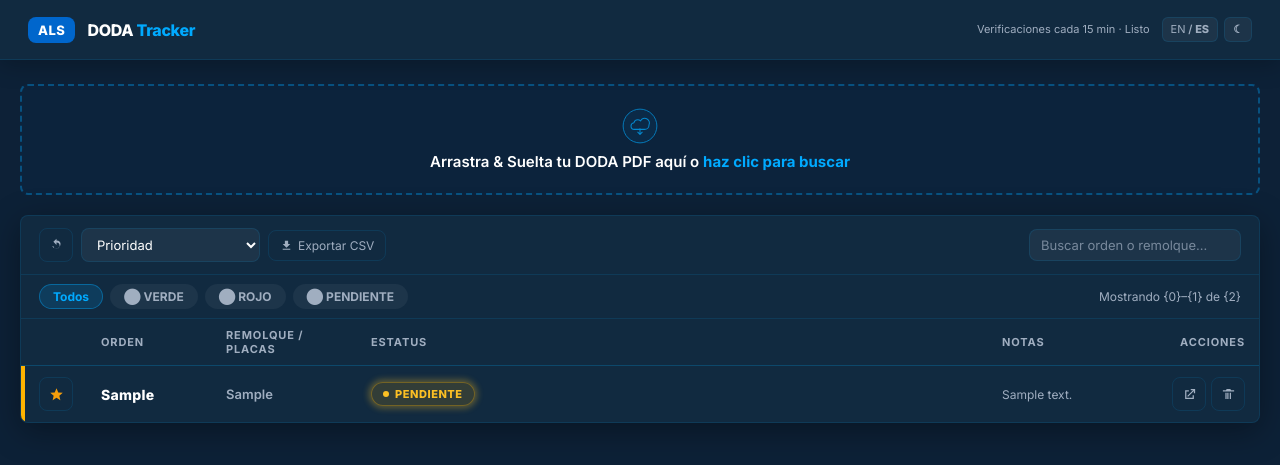
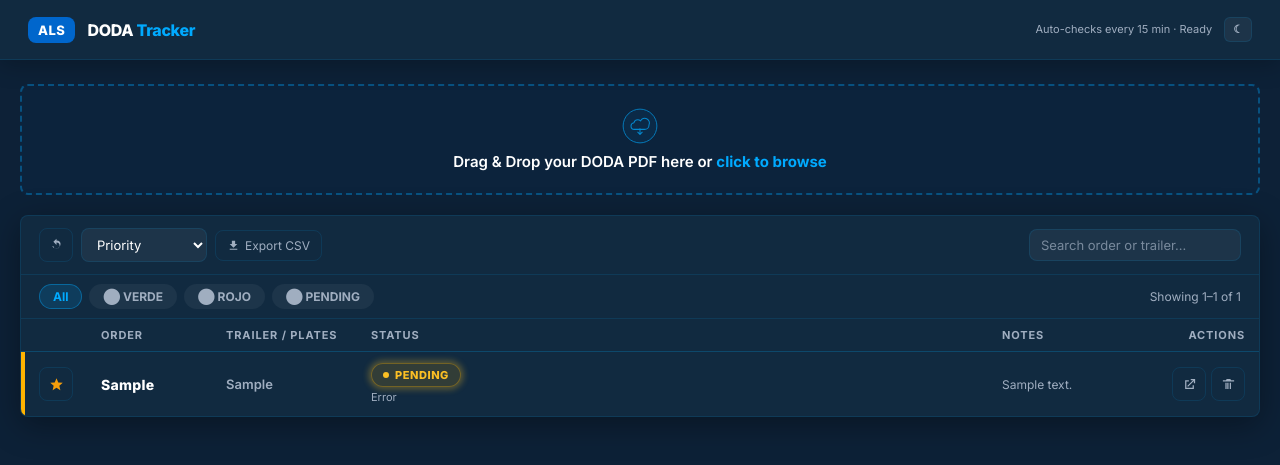
Before and after one commit to jordimata22-ai/doda-tracker, a Flask app: page / in a window 1280 px wide. Shown: the top 465 px of the page. Run offline with Flask 3, Linux system fonts and the light colour scheme; tables that the repository leaves empty hold one stand-in row (values such as "Sample post").

Commit message:
QR fix, English only, light mode contrast

```diff
--- a/status_map.json
+++ b/status_map.json
@@ -1,6 +1,6 @@
 {
   "version": 1,
-  "notes": "Map Spanish status phrases found on DODA pages to normalized statuses.",
+  "notes": "Maps SAT status phrases found on DODA pages to normalized statuses.",
   "priorities": [
     "CLEARED",
     "MEX_RED_DONE",
@@ -19,14 +19,14 @@
     {
       "phrase": "RECONOCIMIENTO ADUANERO",
       "status": "MEX_RED",
-      "label": "Rojo Mexicano",
+      "label": "MX Red Lane",
       "cleared": false,
       "severity": "warn"
     },
     {
       "phrase": "RECONOCIMIENTO ADUANERO CONCLUIDO",
       "status": "MEX_RED_DONE",
-      "label": "Rojo Mexicano / Liberado",
+      "label": "MX Red Lane / Released",
       "cleared": false,
       "severity": "info"
     },
--- a/templates/index.html
+++ b/templates/index.html
@@ -226,7 +233,6 @@
   <div class="header-right">
     <span id="refreshMeta" class="refresh-meta"></span>
     <div class="hdr-toggles">
-      <button id="langBtn" class="hdr-toggle" title="Toggle language"><span id="lEN">EN</span>&nbsp;/&nbsp;<span id="lES" style="font-weight:800">ES</span></button>
       <button id="themeBtn" class="hdr-toggle" title="Toggle dark/light mode">&#9790;</button>
     </div>
   </div>
@@ -257,7 +263,7 @@
         <path d="M22 38c-3.31 0-6-2.69-6-6 0-3.09 2.33-5.64 5.35-5.97C22.19 23.18 24.9 21 28 21c1.93 0 3.68.79 4.95 2.05A8 8 0 0148 30c0 4.42-3.58 8-8 8H22z" stroke="currentColor" stroke-width="1.8" stroke-linecap="round" stroke-linejoin="round"/>
         <path d="M32 37v10M28 43l4 4 4-4" stroke="currentColor" stroke-width="1.8" stroke-linecap="round" stroke-linejoin="round"/>
       </svg>
-      <div class="drop-title" id="dropTitle">Arrastra &amp; Suelta tu DODA PDF aqu&iacute; o <span class="drop-browse">haz clic para buscar</span></div>
+      <div class="drop-title" id="dropTitle">Drag &amp; Drop your DODA PDF here or <span class="drop-browse">click to browse</span></div>
       <!-- Overlay file input — covers the entire drop zone, triggers dialog on click natively -->
       <input type="file" id="fileInput" accept=".pdf" title="" aria-label="Select PDF">
     </div>
@@ -283,29 +289,29 @@
         <input type="file" id="realFileInput" name="pdf_file" accept=".pdf" style="display:none" tabindex="-1">
 
         <div class="form-group">
-          <label class="form-label" for="order_no" data-i18n="order_label">N&uacute;mero de Orden</label>
+          <label class="form-label" for="order_no" >Order Number</label>
           <input type="text" id="order_no" name="order_no" class="form-input"
-                 data-i18n-ph="order_ph" placeholder="N&uacute;mero de 6 d&iacute;gitos"
+                 placeholder="6-digit order number"
                  maxlength="6" inputmode="numeric" autocomplete="off" />
-          <span class="form-error" id="orderErr" data-i18n="order_err">Debe ser exactamente 6 d&iacute;gitos (solo n&uacute;meros).</span>
+          <span class="form-error" id="orderErr" >Must be exactly 6 digits (numbers only).</span>
         </div>
 
         <div class="form-group">
-          <label class="form-label" data-i18n="id_label">Identificador</label>
+          <label class="form-label" >Identifier</label>
           <div class="id-row">
             <select name="identifier_type" id="idType" class="form-select">
-              <option value="trailer" data-i18n="opt_trailer">Remolque</option>
-              <option value="plates" data-i18n="opt_plates">Placas</option>
+              <option value="trailer">Trailer</option>
+              <option value="plates">Plates</option>
             </select>
             <input type="text" name="identifier_value" id="idValue" class="form-input"
-                   data-i18n-ph="id_ph" placeholder="Ingresa el valor" autocomplete="off" />
+                   placeholder="Enter value" autocomplete="off" />
           </div>
         </div>
 
-        <button type="submit" class="submit-btn" data-i18n="submit">Enviar</button>
+        <button type="submit" class="submit-btn">Submit</button>
       </form>
 
-      <button type="button" class="change-btn" id="changeBtn" data-i18n="change_file">&#8629; Cambiar archivo</button>
+      <button type="button" class="change-btn" id="changeBtn" >&#8629; Change file</button>
     </div>
 
     <!-- RIGHT: PDF preview -->
@@ -327,28 +333,28 @@
           </button>
         </form>
         <select id="sort" class="sort-sel" aria-label="Sort">
-          <option value="PRIORITY" data-i18n="sort_priority">Prioridad</option>
-          <option value="EVENT_DESC" data-i18n="sort_event">Evento (m&aacute;s reciente)</option>
-          <option value="ADDED_DESC" data-i18n="sort_added">Fecha agregado</option>
-          <option value="ORDER_ASC" data-i18n="sort_order">Orden (A&#8594;Z)</option>
-          <option value="TRAILER_ASC" data-i18n="sort_trailer">Remolque (A&#8594;Z)</option>
+          <option value="PRIORITY">Priority</option>
+          <option value="EVENT_DESC">Event (latest)</option>
+          <option value="ADDED_DESC">Date Added</option>
+          <option value="ORDER_ASC">Order (A&#8594;Z)</option>
+          <option value="TRAILER_ASC">Trailer (A&#8594;Z)</option>
         </select>
         <button id="exportBtn" class="export-btn">
           <svg viewBox="0 0 24 24"><path d="M19 9h-4V3H9v6H5l7 7 7-7zM5 18v2h14v-2H5z"/></svg>
-          <span data-i18n="export_csv">Exportar CSV</span>
+          <span>Export CSV</span>
         </button>
       </div>
       <div class="tr">
-        <input id="q" class="search-inp" data-i18n-ph="search_ph" placeholder="Buscar orden o remolque&hellip;" aria-label="Search" />
+        <input id="q" class="search-inp" placeholder="Search order or trailer..." aria-label="Search" />
       </div>
     </div>
 
     <!-- Filter bar -->
     <div class="filter-bar">
-      <button class="filter-btn filter-all on" data-f="all" data-i18n="filter_all">Todos</button>
+      <button class="filter-btn filter-all on" data-f="all">All</button>
       <button class="filter-btn filter-verde" data-f="verde">&#11044; VERDE</button>
       <button class="filter-btn filter-rojo"  data-f="rojo">&#11044; ROJO</button>
-      <button class="filter-btn filter-pend"  data-f="pend">&#11044; PENDIENTE</button>
+      <button class="filter-btn filter-pend"  data-f="pend">&#11044; PENDING</button>
       <span id="showingInfo" class="showing-info"></span>
     </div>
 
@@ -357,11 +363,11 @@
       <thead>
         <tr>
           <th style="width:44px"></th>
-          <th style="width:125px" data-i18n="col_order">Orden</th>
-          <th style="width:145px" data-i18n="col_trailer">Remolque / Placas</th>
-          <th data-i18n="col_status">Estatus</th>
-          <th class="notes-col" style="width:170px" data-i18n="col_notes">Notas</th>
-          <th style="width:95px;text-align:right" data-i18n="col_actions">Acciones</th>
+          <th style="width:125px">Order</th>
+          <th style="width:145px">Trailer / Plates</th>
+          <th>Status</th>
+          <th class="notes-col" style="width:170px">Notes</th>
+          <th style="width:95px;text-align:right">Actions</th>
         </tr>
       </thead>
       <tbody id="tbody">
@@ -436,13 +442,13 @@
             <!-- Status badge -->
             <td>
               {% if is_insp %}
-                <span class="badge b-insp" data-badge-type="insp">&#x1F6A8; Inspeccionado</span>
+                <span class="badge b-insp" data-badge-type="insp">&#x1F6A8; Inspected</span>
               {% elif grp == 'verde' %}
-                <span class="badge b-verde" data-badge-type="verde">VERDE / LIBERADO</span>
+                <span class="badge b-verde" data-badge-type="verde">VERDE / CLEARED</span>
               {% elif sk == 'MEX_RED' %}
-                <span class="badge b-rojo" data-badge-type="rojo">ROJO MEXICANO</span>
+                <span class="badge b-rojo" data-badge-type="rojo">ROJO / MX RED</span>
               {% else %}
-                <span class="badge b-pend" data-badge-type="pend">PENDIENTE</span>
+                <span class="badge b-pend" data-badge-type="pend">PENDING</span>
               {% endif %}
               {% if last_label %}
                 <div class="status-detail">{{ last_label }}{% if last_crossed %} &middot; {{ last_crossed }}{% endif %}</div>
@@ -453,14 +459,14 @@
             <td class="notes-td">
               <div class="notes-view">
                 <span class="notes-text">{{ o.notes or '' }}</span>
-                <button class="note-pencil" data-order="{{ o.order_no }}" title="Editar nota" aria-label="Editar nota">
+                <button class="note-pencil" data-order="{{ o.order_no }}" title="Edit note" aria-label="Edit note">
                   <svg viewBox="0 0 24 24"><path d="M3 17.25V21h3.75L17.81 9.94l-3.75-3.75L3 17.25zM20.71 7.04a1 1 0 000-1.41l-2.34-2.34a1 1 0 00-1.41 0l-1.83 1.83 3.75 3.75 1.83-1.83z"/></svg>
                 </button>
               </div>
               <div class="notes-edit-wrap">
-                <input type="text" class="notes-input" value="{{ o.notes|e }}" data-i18n-ph="notes_ph" placeholder="Agregar nota&hellip;" />
-                <button class="note-save" data-order="{{ o.order_no }}" title="Guardar">&#10003;</button>
-                <button class="note-cancel" title="Cancelar">&#10005;</button>
+                <input type="text" class="notes-input" value="{{ o.notes|e }}" placeholder="Add a note..." />
+                <button class="note-save" data-order="{{ o.order_no }}" title="Save">&#10003;</button>
+                <button class="note-cancel" title="Cancel">&#10005;</button>
               </div>
             </td>
 
@@ -520,106 +526,8 @@
 </main>
 
 <script>
-/* ══════════════════════════════════════════════
-   TRANSLATIONS
-══════════════════════════════════════════════ */
-var T = {
-  es: {
-    drag_title: 'Arrastra &amp; Suelta tu DODA PDF aqu\u00ed o <span class="drop-browse">haz clic para buscar</span>',
-    form_header: 'Subir DODA PDF',
-    order_label: 'N\u00famero de Orden', order_ph: 'N\u00famero de 6 d\u00edgitos',
-    order_err: 'Debe ser exactamente 6 d\u00edgitos (solo n\u00fameros).',
-    id_label: 'Identificador', id_ph: 'Ingresa el valor',
-    opt_trailer: 'Remolque', opt_plates: 'Placas',
-    submit: 'Enviar', change_file: '\u21a9 Cambiar archivo',
-    export_csv: 'Exportar CSV', search_ph: 'Buscar orden o remolque\u2026',
-    filter_all: 'Todos',
-    col_order: 'Orden', col_trailer: 'Remolque / Placas', col_status: 'Estatus',
-    col_notes: 'Notas', col_actions: 'Acciones',
-    badge_verde: 'VERDE / LIBERADO', badge_rojo: 'ROJO MEXICANO',
-    badge_pend: 'PENDIENTE', badge_insp: '&#x1F6A8; Inspeccionado',
-    empty_title: '\u00a1Let\'s Go Kill It!',
-    empty_sub: 'No hay DODAs en seguimiento \u2014 sube uno arriba.',
-    no_match: 'Ninguna orden coincide con los filtros.',
-    notes_ph: 'Agregar nota\u2026',
-    prev: '\u2190 Anterior', next: 'Siguiente \u2192',
-    sort_priority: 'Prioridad', sort_event: 'Evento (m\u00e1s reciente)',
-    sort_added: 'Fecha agregado', sort_order: 'Orden (A\u2192Z)', sort_trailer: 'Remolque (A\u2192Z)',
-    showing: 'Mostrando {0}\u2013{1} de {2}', no_found: 'Sin resultados',
-    page_of: 'P\u00e1gina {0} de {1}',
-    del_confirm: '\u00bfEliminar orden {0}?',
-    refresh_ready: 'Verificaciones cada 15 min \u00b7 Listo',
-    refresh_last: '\u00daltima actualiz. {0} \u00b7 Siguiente en {1}',
-    refresh_ready2: '\u00daltima actualiz. {0} \u00b7 Listo',
-  },
-  en: {
-    drag_title: 'Drag &amp; Drop DODA PDF here or <span class="drop-browse">click to browse</span>',
-    form_header: 'Upload DODA PDF',
-    order_label: 'Order Number', order_ph: '6-digit order number',
-    order_err: 'Must be exactly 6 digits (numbers only).',
-    id_label: 'Identifier', id_ph: 'Enter value',
-    opt_trailer: 'Trailer', opt_plates: 'Plates',
-    submit: 'Submit', change_file: '\u21a9 Change file',
-    export_csv: 'Export CSV', search_ph: 'Search order or trailer\u2026',
-    filter_all: 'All',
-    col_order: 'Order', col_trailer: 'Trailer / Plates', col_status: 'Status',
-    col_notes: 'Notes', col_actions: 'Actions',
-    badge_verde: 'VERDE / LIBERADO', badge_rojo: 'ROJO MEXICANO',
-    badge_pend: 'PENDING', badge_insp: '&#x1F6A8; Inspected',
-    empty_title: "Let's Go Kill It!",
-    empty_sub: 'No DODAs being tracked yet \u2014 upload one above.',
-    no_match: 'No orders match your current filters.',
-    notes_ph: 'Add a note\u2026',
-    prev: '\u2190 Prev', next: 'Next \u2192',
-    sort_priority: 'Priority', sort_event: 'Event time (latest)',
-    sort_added: 'Date added (latest)', sort_order: 'Order (A\u2192Z)', sort_trailer: 'Trailer (A\u2192Z)',
-    showing: 'Showing {0}\u2013{1} of {2}', no_found: 'No orders found',
-    page_of: 'Page {0} of {1}',
-    del_confirm: 'Delete order {0}?',
-    refresh_ready: 'Auto-checks every 15 min \u00b7 Ready',
-    refresh_last: 'Last refresh {0} \u00b7 Next manual in {1}',
-    refresh_ready2: 'Last refresh {0} \u00b7 Ready',
-  }
-};
 
-var lang = localStorage.getItem('dodaLang') || 'es';
 
-function fmt(tpl) {
-  var args = Array.prototype.slice.call(arguments, 1);
-  return tpl.replace(/\\{(\\d+)\\}/g, function(_, i){ return args[i] !== undefined ? args[i] : ''; });
-}
-
-function applyLang(l) {
-  lang = l;
-  localStorage.setItem('dodaLang', l);
-  var t = T[l];
-  // data-i18n text
-  document.querySelectorAll('[data-i18n]').forEach(function(el){
-    var k = el.dataset.i18n;
-    if (t[k] !== undefined) el.innerHTML = t[k];
-  });
-  // data-i18n-ph placeholders
-  document.querySelectorAll('[data-i18n-ph]').forEach(function(el){
-    var k = el.dataset.i18nPh;
-    if (t[k] !== undefined) el.placeholder = t[k];
-  });
-  // Drop title (contains HTML)
-  var dt = document.getElementById('dropTitle');
-  if (dt) dt.innerHTML = t.drag_title;
-  // Badges (data-badge-type)
-  document.querySelectorAll('[data-badge-type]').forEach(function(el){
-    var k = 'badge_' + el.dataset.badgeType;
-    if (t[k] !== undefined) el.innerHTML = t[k];
-  });
-  // Lang toggle indicator
-  document.getElementById('lEN').style.fontWeight = l === 'en' ? '800' : '400';
-  document.getElementById('lES').style.fontWeight = l === 'es' ? '800' : '400';
-  apply(); // Re-render showing/page info with new lang
-}
-
-document.getElementById('langBtn').addEventListener('click', function(){
-  applyLang(lang === 'es' ? 'en' : 'es');
-});
 
 /* ══════════════════════════════════════════════
    DARK / LIGHT THEME
@@ -660,7 +568,7 @@
 
 function showPDF(file) {
   if (!file || !file.name.toLowerCase().endsWith('.pdf')) {
-    alert('Por favor selecciona un archivo PDF.');
+    alert('Please select a PDF file.');
     return;
   }
   if (blobURL) { URL.revokeObjectURL(blobURL); }
@@ -776,7 +684,7 @@
     return;
   }
   if (!realFileInput.files || !realFileInput.files.length) {
-    e.preventDefault(); alert('Por favor selecciona un archivo PDF primero.');
+    e.preventDefault(); alert('Please select a PDF file first.');
   }
 });
 
@@ -784,7 +692,7 @@
    CONFIRM DELETE (language-aware)
 ══════════════════════════════════════════════ */
 function confirmDel(orderNo) {
-  return confirm(fmt(T[lang].del_confirm, orderNo));
+  return confirm('Delete order ' + orderNo + '?');
 }
 
 /* ══════════════════════════════════════════════
@@ -801,14 +709,13 @@
   if (!el) return;
   var now = Math.floor(Date.now() / 1000);
   var rem = lastManual ? Math.max(0, 300 - (now - lastManual)) : 0;
-  var t = T[lang];
   if (!lastManual) {
-    el.textContent = t.refresh_ready;
+    el.textContent = 'Auto-checks every 15 min · Ready';
   } else if (rem > 0) {
     var m = Math.floor(rem/60), s = rem % 60;
-    el.textContent = fmt(t.refresh_last, fmtTime(lastManual), m + ':' + String(s).padStart(2,'0'));
+    el.textContent = 'Last refresh ' + fmtTime(lastManual) + ' · Next manual in ' + m + ':' + String(s).padStart(2,'0');
   } else {
-    el.textContent = fmt(t.refresh_ready2, fmtTime(lastManual));
+    el.textContent = 'Last refresh ' + fmtTime(lastManual) + ' · Ready';
   }
 }
 tick();
@@ -868,13 +775,12 @@
   var end      = Math.min(start + PAGE_SIZE, total);
   var pageRows = list.slice(start, end);
 
-  var t = T[lang];
   var info = document.getElementById('showingInfo');
-  if (info) info.textContent = total === 0 ? t.no_found : fmt(t.showing, start+1, end, total);
+  if (info) info.textContent = total === 0 ? 'No orders found' : 'Showing ' + (start+1) + '–' + end + ' of ' + total;
 
   if (tableFooter) tableFooter.style.display = total > PAGE_SIZE ? '' : 'none';
   var pi = document.getElementById('pageInfo');
-  if (pi) pi.textContent = fmt(t.page_of, currentPage, totalPages);
+  if (pi) pi.textContent = 'Page ' + currentPage + ' of ' + totalPages;
   var prev = document.getElementById('prevBtn');
   var next = document.getElementById('nextBtn');
   if (prev) prev.disabled = currentPage <= 1;
@@ -916,8 +822,7 @@
    EXPORT CSV
 ══════════════════════════════════════════════ */
 document.getElementById('exportBtn').addEventListener('click', function() {
-  var t = T[lang];
-  var headers = [t.col_order, t.col_trailer, 'Status Code', t.col_status+' Detail', 'Date Added', t.col_notes];
+  var headers = ['Order', 'Trailer / Plates', 'Status Code', 'Status Detail', 'Date Added', 'Notes'];
   var csvRows = [headers];
   currentList.forEach(function(r) {
     csvRows.push([
@@ -990,7 +895,6 @@
 /* ══════════════════════════════════════════════
    INIT
 ══════════════════════════════════════════════ */
-applyLang(lang);   // Apply saved/default language
 apply();           // Initial table render
 </script>
 </body>
```
Also changed, not shown: other parts of templates/index.html (+28 -21 lines), qr_extract.py (+8 -7 lines), web.py (+7 -7 lines).
